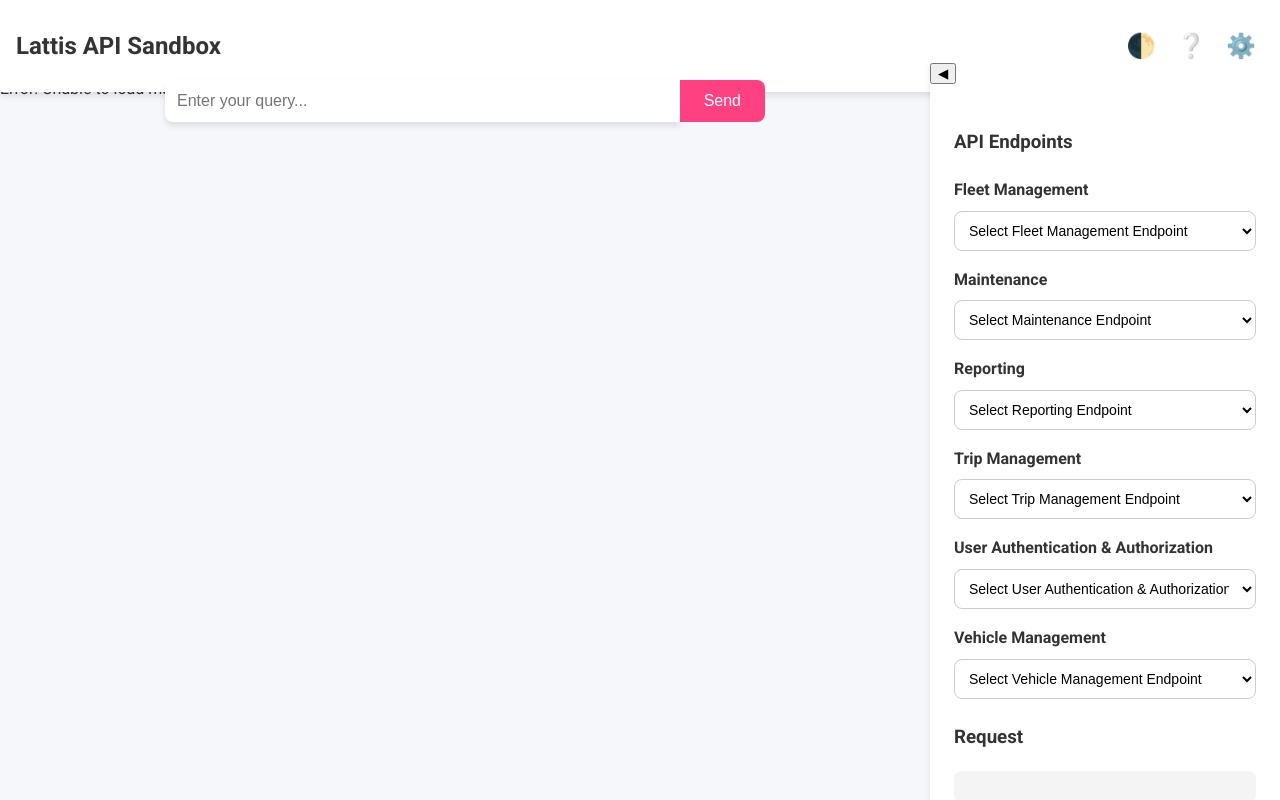
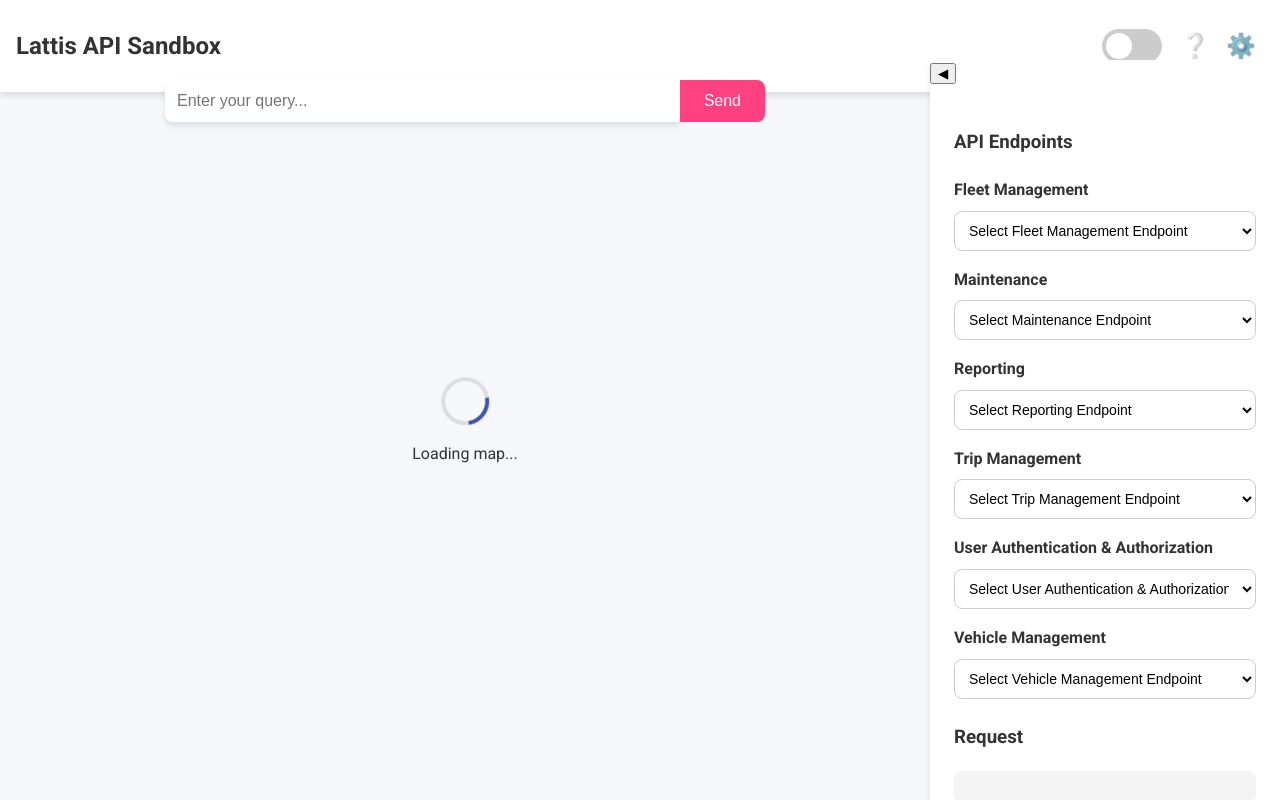
Before and after one commit to jackalkahwati/Lattis-Sandbox, a Flask app: page / in a window 1280 px wide. Run offline with Flask 3, Linux system fonts and the light colour scheme; some libraries are stand-ins or nearby versions.

Commit message:
Your commit message

```diff
--- a/static/css/style.css
+++ b/static/css/style.css
@@ -42,6 +42,69 @@
     font-weight: 700;
 }
 
+nav {
+    display: flex;
+    align-items: center;
+}
+
+/* Toggle switch styles */
+.switch {
+    position: relative;
+    display: inline-block;
+    width: 60px;
+    height: 34px;
+    margin-right: 10px;
+}
+
+.switch input {
+    opacity: 0;
+    width: 0;
+    height: 0;
+}
+
+.slider {
+    position: absolute;
+    cursor: pointer;
+    top: 0;
+    left: 0;
+    right: 0;
+    bottom: 0;
+    background-color: #ccc;
+    transition: .4s;
+}
+
+.slider:before {
+    position: absolute;
+    content: "";
+    height: 26px;
+    width: 26px;
+    left: 4px;
+    bottom: 4px;
+    background-color: white;
+    transition: .4s;
+}
+
+input:checked + .slider {
+    background-color: var(--primary-color);
+}
+
+input:focus + .slider {
+    box-shadow: 0 0 1px var(--primary-color);
+}
+
+input:checked + .slider:before {
+    transform: translateX(26px);
+}
+
+.slider.round {
+    border-radius: 34px;
+}
+
+.slider.round:before {
+    border-radius: 50%;
+}
+
+/* Rest of your existing CSS */
 .container {
     display: flex;
     height: calc(100vh - 60px);
--- a/static/js/main.js
+++ b/static/js/main.js
@@ -1,3 +1,5 @@
+console.log('main.js is loaded and executing');
+
 document.addEventListener('DOMContentLoaded', () => {
     console.log('DOM Content Loaded');
     initializeMap();
@@ -7,67 +9,50 @@
 
 function initializeMap() {
     console.log('Initializing map...');
-    console.log('Mapbox Access Token:', MAPBOX_ACCESS_TOKEN);
-
-    if (!MAPBOX_ACCESS_TOKEN || MAPBOX_ACCESS_TOKEN === 'None' || MAPBOX_ACCESS_TOKEN === '{{ MAPBOX_ACCESS_TOKEN }}') {
-        console.error('Mapbox access token is missing or invalid');
-        document.querySelector('.map-loading').style.display = 'none';
-        document.getElementById('fleet-map').innerHTML = '<p>Error: Unable to load map due to missing or invalid access token.</p>';
+    const mapElement = document.getElementById('fleet-map');
+    if (!mapElement) {
+        console.error('Map element not found');
         return;
     }
-
-    mapboxgl.accessToken = MAPBOX_ACCESS_TOKEN;
-
-    try {
-        map = new mapboxgl.Map({
-            container: 'fleet-map',
-            style: 'mapbox://styles/mapbox/streets-v11',
-            center: [-122.4194, 37.7749],
-            zoom: 12
-        });
-
-        map.on('load', () => {
-            console.log('Map loaded successfully');
-            document.querySelector('.map-loading').style.display = 'none';
-            document.getElementById('fleet-map').style.visibility = 'visible';
-            map.addControl(new mapboxgl.NavigationControl());
-            map.addControl(new mapboxgl.FullscreenControl());
-            fetchVehicles();
-        });
-
-        map.on('error', (e) => {
-            console.error('Map error:', e);
-            document.querySelector('.map-loading').style.display = 'none';
-            document.getElementById('fleet-map').innerHTML = '<p>Error: Unable to load map. Please check your internet connection and try again.</p>';
-        });
-    } catch (error) {
-        console.error('Error initializing map:', error);
-        document.querySelector('.map-loading').style.display = 'none';
-        document.getElementById('fleet-map').innerHTML = '<p>Error: Unable to initialize map. Please try refreshing the page.</p>';
-    }
-}
-
-function fetchVehicles() {
-    console.log('Fetching vehicles...');
-    fetch('/api/map')
-        .then(response => response.json())
-        .then(data => {
-            console.log('Vehicles data received:', data);
-            updateVehicleMarkers(data);
-        })
-        .catch(error => {
-            console.error('Error fetching vehicles:', error);
-        });
-}
-
-function updateVehicleMarkers(vehicles) {
-    console.log('Updating vehicle markers...');
-    // ... (rest of the function)
+    // ... rest of the map initialization code
 }
 
 function setupDarkModeToggle() {
     console.log('Setting up dark mode toggle...');
-    // ... (rest of the function)
+    const darkModeToggle = document.getElementById('dark-mode-toggle');
+    const body = document.body;
+
+    if (!darkModeToggle) {
+        console.error('Dark mode toggle checkbox not found');
+        return;
+    }
+
+    // Set initial state based on localStorage
+    if (localStorage.getItem('darkMode') === 'true') {
+        body.classList.add('dark-mode');
+        darkModeToggle.checked = true;
+    }
+
+    darkModeToggle.addEventListener('change', () => {
+        if (darkModeToggle.checked) {
+            body.classList.add('dark-mode');
+            localStorage.setItem('darkMode', 'true');
+        } else {
+            body.classList.remove('dark-mode');
+            localStorage.setItem('darkMode', 'false');
+        }
+        updateDarkModeUI();
+    });
+
+    updateDarkModeUI();
+}
+
+function updateDarkModeUI() {
+    const isDarkMode = document.body.classList.contains('dark-mode');
+
+    if (window.map) {
+        window.map.setStyle(isDarkMode ? 'mapbox://styles/mapbox/dark-v10' : 'mapbox://styles/mapbox/streets-v11');
+    }
 }
 
 function setupAPIInteraction() {
@@ -80,6 +65,11 @@
 
     if (!apiDropdownsContainer) {
         console.error('API dropdowns container not found');
+        return;
+    }
+
+    if (!requestUrl || !requestBody || !sendRequestBtn || !responseBody) {
+        console.error('One or more required elements not found');
         return;
     }
 
--- a/templates/index.html
+++ b/templates/index.html
@@ -4,20 +4,27 @@
     <meta charset="UTF-8">
     <meta name="viewport" content="width=device-width, initial-scale=1.0">
     <title>Lattis API Sandbox</title>
-    <link rel="stylesheet" href="{{ url_for('static', filename='css/style.css', v=63) }}">
+    <link rel="stylesheet" href="{{ url_for('static', filename='css/style.css', v=64) }}">
     <link href="https://fonts.googleapis.com/css2?family=Roboto:wght@300;400;700&family=Fira+Code&display=swap" rel="stylesheet">
     <link rel="stylesheet" href="https://cdnjs.cloudflare.com/ajax/libs/highlight.js/11.2.0/styles/atom-one-dark.min.css">
     <script src="https://cdnjs.cloudflare.com/ajax/libs/highlight.js/11.2.0/highlight.min.js"></script>
     <link href='https://api.mapbox.com/mapbox-gl-js/v2.9.1/mapbox-gl.css' rel='stylesheet' />
     <script src='https://api.mapbox.com/mapbox-gl-js/v2.9.1/mapbox-gl.js'></script>
-    <script>const MAPBOX_ACCESS_TOKEN = '{{ MAPBOX_ACCESS_TOKEN }}';</script>
+    <script>
+        console.log('Mapbox script loaded');
+        const MAPBOX_ACCESS_TOKEN = '{{ MAPBOX_ACCESS_TOKEN }}';
+        console.log('MAPBOX_ACCESS_TOKEN:', MAPBOX_ACCESS_TOKEN);
+    </script>
 </head>
 <body>
     <div id="notification-area" aria-live="polite"></div>
     <header>
         <h1>Lattis API Sandbox</h1>
         <nav>
-            <button id="dark-mode-toggle" class="icon-button" title="Toggle Dark Mode" aria-label="Toggle Dark Mode">🌓</button>
+            <label class="switch" for="dark-mode-toggle">
+                <input type="checkbox" id="dark-mode-toggle">
+                <span class="slider round"></span>
+            </label>
             <button id="help-button" class="icon-button" title="Help" aria-label="Open Help">❔</button>
             <button id="settings-button" class="icon-button" title="Settings" aria-label="Open Settings">⚙️</button>
         </nav>
@@ -83,6 +90,14 @@
             </ol>
         </div>
     </div>
-    <script src="{{ url_for('static', filename='js/main.js', v=63) }}"></script>
+    <script src="{{ url_for('static', filename='js/main.js', v=64) }}"></script>
+    <script>
+        console.log('All scripts loaded');
+        document.addEventListener('DOMContentLoaded', () => {
+            console.log('DOMContentLoaded event fired');
+            const mapElement = document.getElementById('fleet-map');
+            console.log('Map element:', mapElement);
+        });
+    </script>
 </body>
 </html>
```
Also changed, not shown: test_endpoints.py (added, +68 -0 lines), 1 other file.
